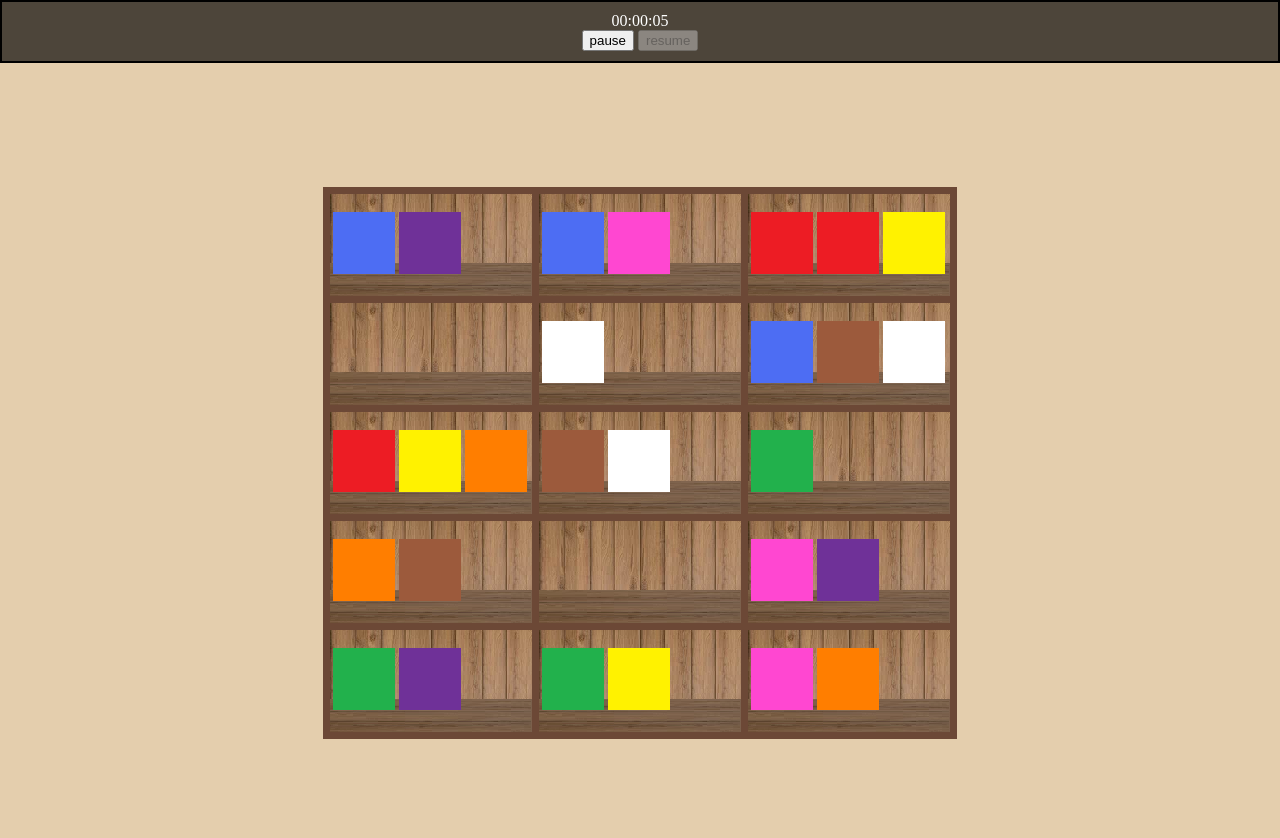
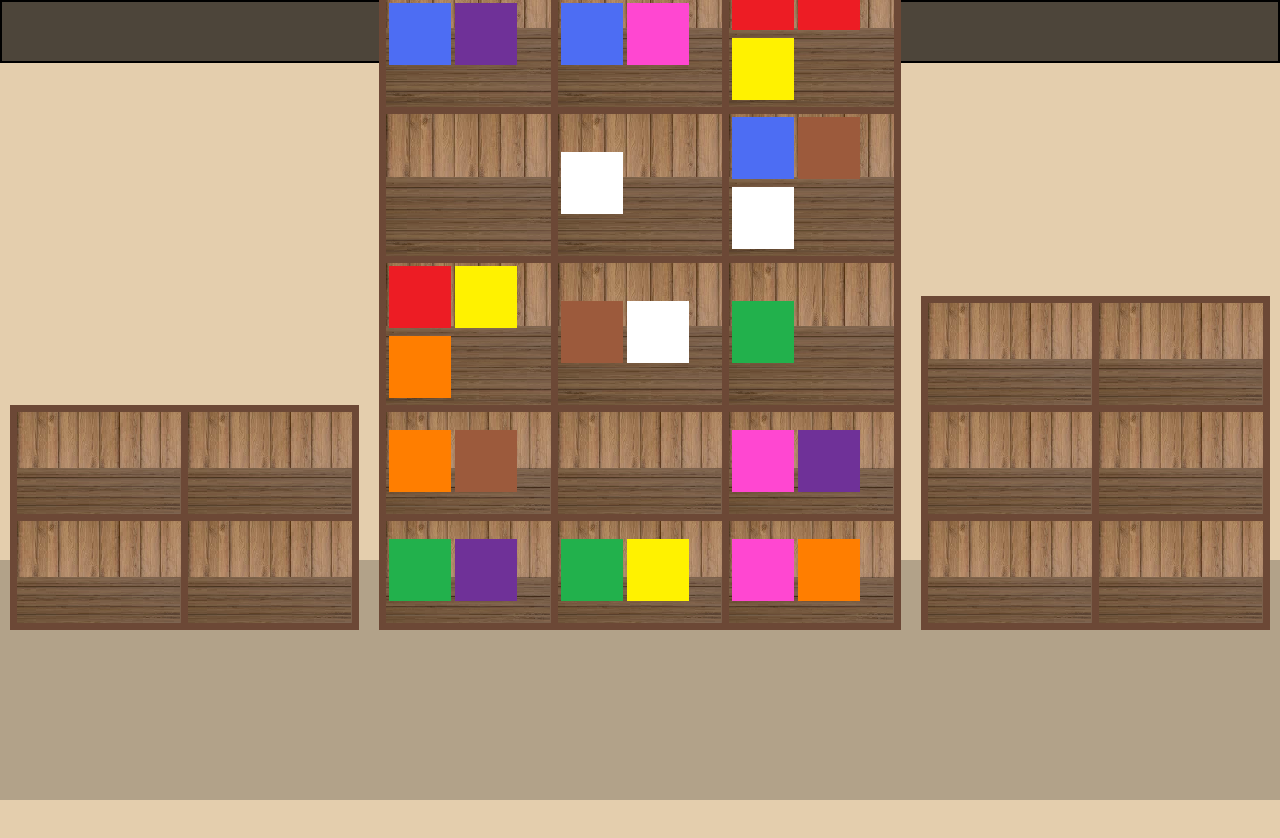
Before and after one commit to m6parker/RapidRestock, a plain HTML site: page index.html in a window 1280 px wide. After the commit the page ends 800 px from the top, so only its background shows below. Drawn offline with Linux system fonts and the light colour scheme.

Commit message:
background restyling

```diff
--- a/index.html
+++ b/index.html
@@ -26,8 +26,40 @@
     <img class="dragging-image hidden" src="">
 
     <div class="container">
+        <div class="left-shelf-container">
+            <table>
+                <tr>
+                    <td></td>
+                    <td></td>
+                </tr>
+                <tr>
+                    <td></td>
+                    <td></td>
+                </tr>
+            </table>
+        </div>
+
         <div class="shelf-container"></div>
+
+        <div class="right-shelf-container">
+            <table>
+                <tr>
+                    <td></td>
+                    <td></td>
+                </tr>
+                <tr>
+                    <td></td>
+                    <td></td>
+                </tr>
+                <tr>
+                    <td></td>
+                    <td></td>
+                </tr>
+            </table>
+        </div>
     </div>
+
+    <div class="floor"></div>
 
     <script src="./index.js"></script>
 
--- a/index.js
+++ b/index.js
@@ -1,6 +1,7 @@
 const container = document.querySelector('.shelf-container');
+const backgroundContainerLeft = document.querySelector('.left-shelf-container');
+const backgroundContainerRight = document.querySelector('.right-shelf-container');
 
-const table = document.createElement('table');
 const draggingImage = document.querySelector('.dragging-image');
 
 const rows = 5;
@@ -55,6 +56,7 @@ function assignRandomPositions(items, maxRows, maxCols) {
     });
 }
 
+const table = document.createElement('table');
 function createTable(){
 
     for (let i = 0; i < rows; i++) {
@@ -62,15 +64,37 @@ function createTable(){
 
         for (let j = 0; j < cols; j++) {
             const cell = document.createElement('td');
+            cell.className = 'mainCell';
             row.appendChild(cell);
         }
 
         table.appendChild(row);
     }
+    container.appendChild(table);
+    // backgroundContainerLeft.appendChild(table)
+    // backgroundContainerRight.appendChild(table)
 }
 createTable();
 
-container.appendChild(table);
+// // background tables
+// const tableLeft = document.createElement('table');
+// function createTableLeft(){
+
+//     for (let i = 0; i < rows-2; i++) {
+//         const row = document.createElement('tr');
+
+//         for (let j = 0; j < cols-1; j++) {
+//             const cell = document.createElement('td');
+//             row.appendChild(cell);
+//         }
+
+//         tableLeft.appendChild(row);
+//     }
+//     backgroundContainerLeft.appendChild(tableLeft);
+// }
+// createTableLeft();
+
+
 const groceryMap = assignRandomPositions(items, rows, cols)
 
 // place items on the shelves
@@ -169,7 +193,7 @@ function checkSorted(shelf){
 
 function checkAllShelves(){
     let sorted = 0;
-    const shelves = document.querySelectorAll('td');
+    const shelves = document.querySelectorAll('.mainCell');
     shelves.forEach(shelf => {
         if(shelf.classList.contains('completed')){ sorted++; }
     });
--- a/styles.css
+++ b/styles.css
@@ -13,8 +13,11 @@ body{
 .container{
     display: flex;
     justify-content: center;
-    align-items: center;
+    align-items: end;
     height: 100vh;
+    position: absolute;
+    bottom: 20%;
+    width: 100vw;
 }
 
 .grocery-item{
@@ -46,7 +49,9 @@ td{
 table, td{
     border: 7px solid rgb(108 72 54);
     border-collapse: collapse;
+    margin: 10px;
 }
+
 
 .timer-container{
     display: flex;
@@ -68,8 +73,18 @@ table, td{
     border: 2px solid black;
     padding: 10px;
     color: white;
+    z-index: 9999;
 }
 
 .win-msg>div{
     padding:20px;
 }
+
+.floor{
+    width: 100vw;
+    height: 30%;
+    background-color: #b2a289;
+    position: absolute;
+    bottom: 0;
+    z-index: -1;
+}
```
